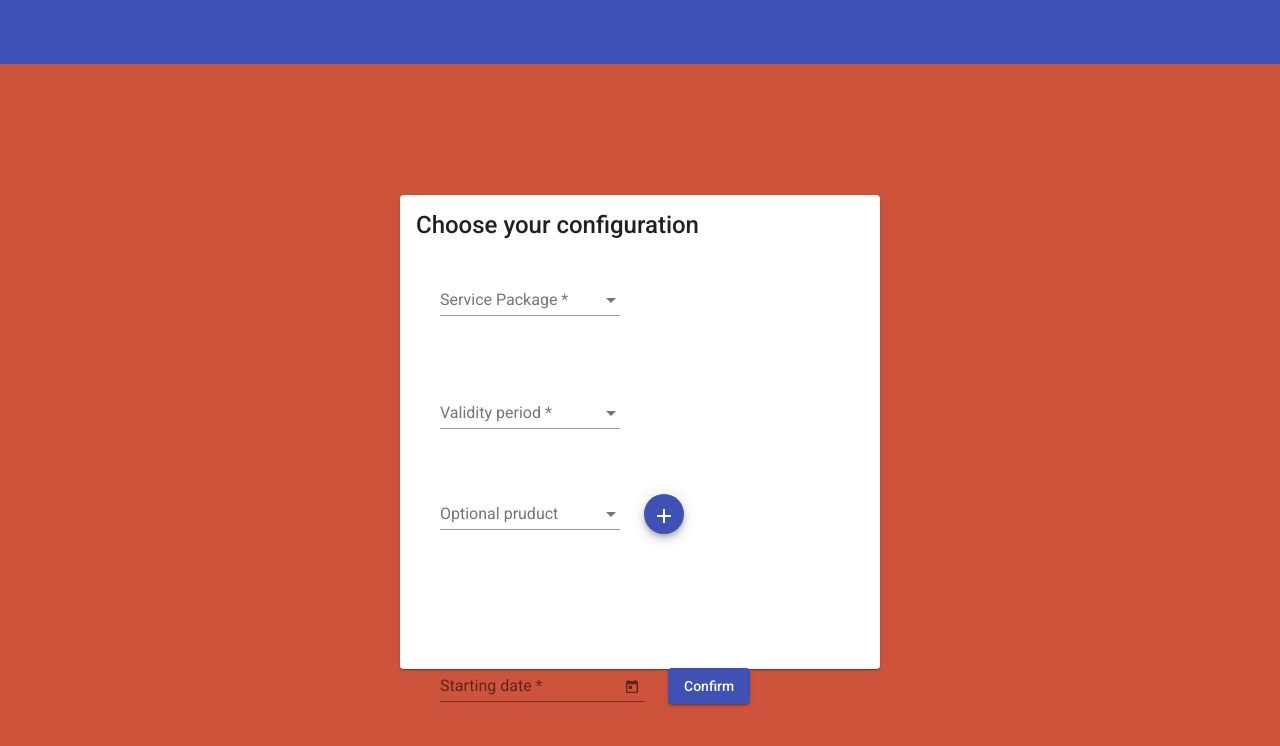
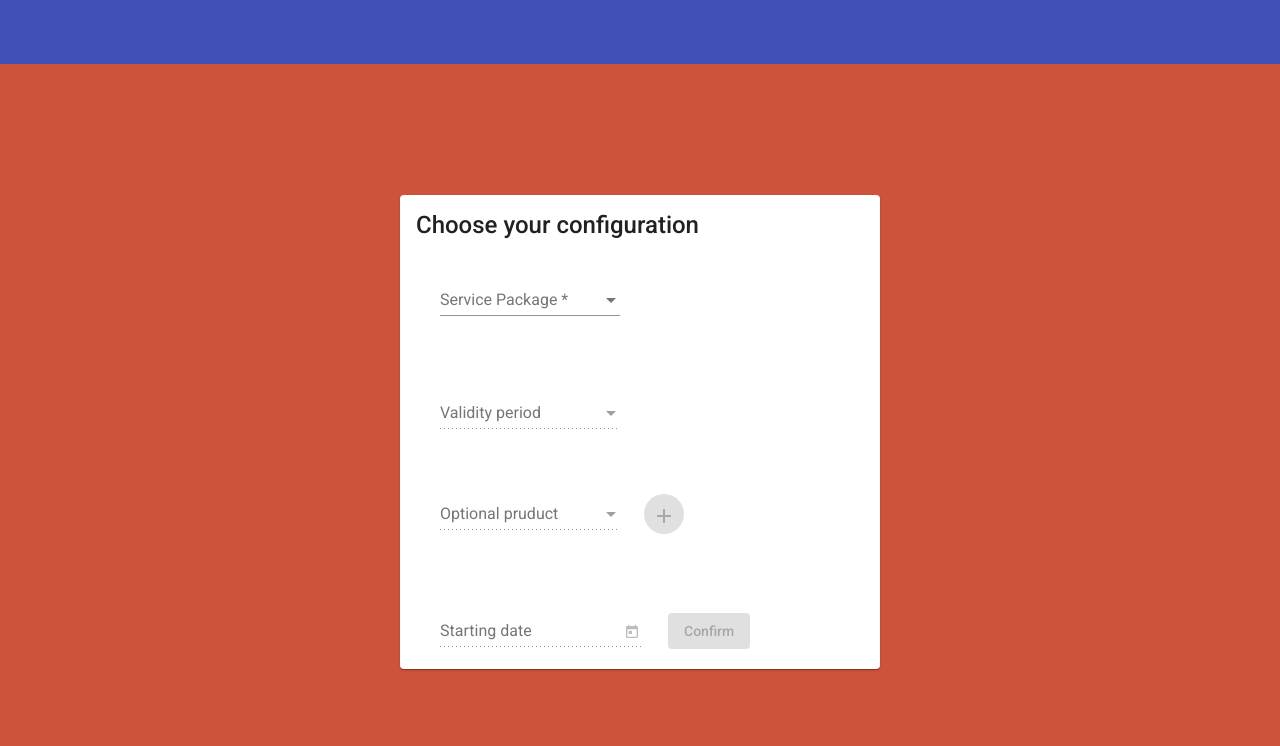
Before and after one commit to giuseppemontanaro/telco, an Angular app in the folder frontend/: page /buy-page in a window 1280 px wide. Shown: the top 746 px of the page. Built offline with nearby package versions, Linux system fonts and the light colour scheme.

Commit message:
completata pagina di configurazione

```diff
--- a/frontend/src/app/components/buy-page/buy-page.component.html
+++ b/frontend/src/app/components/buy-page/buy-page.component.html
@@ -13,21 +13,32 @@
       <mat-form-field>
         <mat-label>Validity period</mat-label>
         <mat-select formControlName="validityPeriod">
-          <mat-option *ngFor="let validity of currentPackage.validityPeriods" [value]="validity">{{validity}}</mat-option>
+          <mat-option *ngFor="let validity of currentPackage.validityPeriods" [value]="validity">
+            {{validity.monthsNumber}} months - ${{validity.monthlyFee}}</mat-option>
         </mat-select>
         <mat-error>validity period is required</mat-error>
       </mat-form-field>
 
-      <div class="opt-prods-panel" *ngIf="isServiceSelected">
-        <mat-form-field class="opts" *ngFor="let optProdsField of optProdsFields">
+      <div class="opt-prods-container">
+        <p *ngIf="numOptProdsFields == 0">No optional products</p>
+        <mat-form-field class="opts">
           <mat-label>Optional pruduct</mat-label>
-          <mat-select>
-            <mat-option *ngFor="let optional of currentPackage.optionalProducts" [value]="optional">{{optional}}</mat-option>
+          <mat-select formControlName="validityPeriod" (selectionChange)="setSelectedOptional($event.value)">
+            <mat-option *ngFor="let optional of currentPackage.optionalProducts" [value]="optional">{{optional.name}} -
+              ${{optional.monthlyFee}}</mat-option>
           </mat-select>
         </mat-form-field>
-        <button mat-mini-fab color="primary" (click)="addOptional()">
+        <button mat-mini-fab color="primary" (click)="addOptional()" [disabled]="!isServiceSelected">
           <mat-icon>add</mat-icon>
         </button>
+        <ul>
+          <li *ngFor="let optional of selectedOptionals; let i = index" [attr.data-index]="i">
+            <p>{{optional.name}}</p>
+            <button mat-icon-button (click)="removeOptional(i)">
+              <mat-icon>close</mat-icon>
+            </button>
+          </li>
+        </ul>
       </div>
 
       <mat-form-field>
@@ -38,7 +49,8 @@
         <mat-error>starting date is required</mat-error>
       </mat-form-field>
 
-      <button (click)="goToConfirmation()" mat-raised-button color="primary">Confirm</button>
+      <button (click)="goToConfirmation()" mat-raised-button color="primary"
+        [disabled]="!buyForm.valid">Confirm</button>
 
     </form>
   </mat-card>
--- a/frontend/src/app/components/buy-page/buy-page.component.scss
+++ b/frontend/src/app/components/buy-page/buy-page.component.scss
@@ -21,10 +21,8 @@
         margin-bottom: 12px;
     }
 
-    .opt-prods-panel {
-        overflow-y: scroll;
-        height: 20vh;
-        max-height: 20vh;
-        width: 22vw;
+    li {
+        display: flex;
+        align-items: center;
     }
 }
--- a/frontend/src/app/components/buy-page/buy-page.component.ts
+++ b/frontend/src/app/components/buy-page/buy-page.component.ts
@@ -3,6 +3,7 @@ import { Router } from '@angular/router';
 import { PackageDaoService } from 'src/app/services/package-dao.service';
 import { Package } from 'src/app/models/package';
 import { FormGroup, FormControl, Validators } from '@angular/forms';
+import { OptionalProduct } from 'src/app/models/optionalProduct';
 
 @Component({
   selector: 'app-buy-page',
@@ -11,34 +12,40 @@ import { FormGroup, FormControl, Validators } from '@angular/forms';
 })
 export class BuyPageComponent implements OnInit {
 
-  isServiceSelected: boolean = true;
+  isServiceSelected: boolean = false;
   numOptProdsFields: number = 1;
   optProdsFields: number[] = [1];
   packages: Package[] = [];
   currentPackage: Package = {name: '', services: [], validityPeriods: [], optionalProducts: []};
+  selectedOptionals: OptionalProduct[] = [];
+  selectedOptional!: OptionalProduct;
 
   constructor(private router: Router, private packageDao: PackageDaoService) { }
 
   buyForm = new FormGroup({
     package: new FormControl('', [Validators.required]),
-    validityPeriod: new FormControl('', [Validators.required]),
-    startDate: new FormControl('', [Validators.required])
+    validityPeriod: new FormControl({value: '', disabled: !this.isServiceSelected}, [Validators.required]),
+    startDate: new FormControl({value: '', disabled: !this.isServiceSelected}, [Validators.required]),
+    optional: new FormControl({value: '', disabled: !this.isServiceSelected})
   })
 
   ngOnInit(): void {
     this.packageDao.getPackages()
-      .subscribe(packages => this.packages = packages)
+      .subscribe(packages => this.packages = packages);
+  }
+
+  setSelectedOptional(optional: OptionalProduct) {
+    this.selectedOptional = optional;
   }
 
   addOptional(): void {
-    if (this.numOptProdsFields == 0) {
-      this.numOptProdsFields = 1;
-      return;
-    }
-    this.numOptProdsFields++;
-    this.optProdsFields = Array(this.numOptProdsFields).fill(0).map((x, i) => i);
-    console.log(this.numOptProdsFields);
-    console.log(this.optProdsFields);
+    this.selectedOptionals.push(this.selectedOptional);
+    this.currentPackage.optionalProducts = this.currentPackage.optionalProducts.filter(elem => elem.name != this.selectedOptional.name);
+  }
+
+  removeOptional(index: number): void  {
+    this.currentPackage.optionalProducts.push(this.selectedOptionals[index]);
+    this.selectedOptionals.splice(index, 1);
   }
 
   goToConfirmation(): void {
@@ -46,8 +53,12 @@ export class BuyPageComponent implements OnInit {
   }
 
   updateForm(currentPackage: string): void {
+    this.isServiceSelected = true;
+    this.buyForm.enable();
     this.packageDao.getPackageDetails(currentPackage)
-      .subscribe(currentPackage => this.currentPackage = currentPackage)
+      .subscribe(currentPackage => {
+        this.currentPackage = currentPackage
+      })
   }
 
   buy(): void {
```
